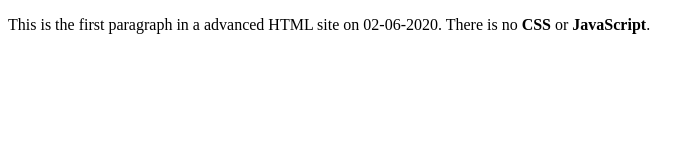
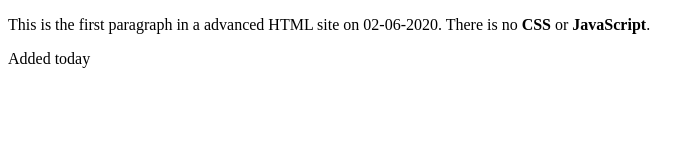
Before and after one commit to guhananth/static, a plain HTML site: page index.html in a window 1280 px wide. Shown: the whole page, without its empty margins (0-700 px from the left). Drawn offline with Linux system fonts and the light colour scheme.

Commit message:
Added today Oct 30

```diff
--- a/index.html
+++ b/index.html
@@ -5,5 +5,6 @@
   </head>
   <body>
     <p>This is the first paragraph in a advanced HTML site on 02-06-2020. There is no <strong>CSS</strong> or <strong>JavaScript</strong>.</p>
+    <p>Added today</p>
   </body>
 </html>
```
